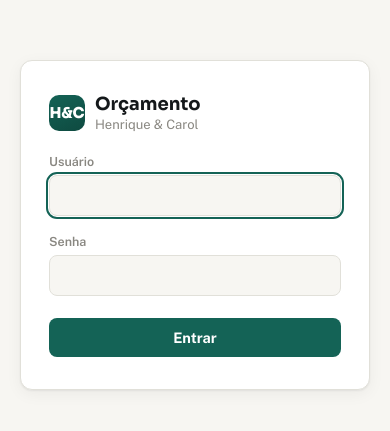
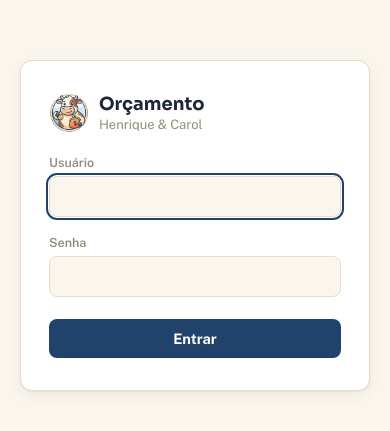
Before and after one commit to henriqrdr/cowhand, a website: page login.html in a window 390 px wide. Shown: the part 197-628 px from the top of the page. Drawn offline with nearby package versions, Linux system fonts and the light colour scheme.

Commit message:
Aplica identidade visual do logo cowhand (cores, ícone, favicon)
- assets/cowhand-logo.png: logo recortado com transparência real a partir do PNG
  original (círculo dourado, vaca, contorno navy), fonte da verdade copiada para
  public/logo.png a cada build.
- Paleta recalculada a partir das cores reais do logo (amostragem via k-means):
  --accent navy #21426b (era teal), --cat-1 dourado, --cat-2 laranja, fundo bege
  quente. Aplicada nos três blocos de tema (claro, escuro via media query, escuro
  via data-theme) em index.html e login.html.
- .brand-mark trocado do quadrado "H&C" para o logo de verdade (<img>), no app e na
  tela de login.
- <link rel="icon"> apontando pro logo em ambas as páginas.
- server.js: rota /logo.png sem autenticação (precisa aparecer na tela de login,
  que é anterior à sessão) — só essa exceção, o resto de public/ continua atrás do
  gate de sessão.

```diff
--- a/login.html
+++ b/login.html
@@ -4,36 +4,37 @@
 <meta charset="utf-8">
 <meta name="viewport" content="width=device-width, initial-scale=1">
 <title>Entrar — Orçamento Henrique &amp; Carol</title>
+<link rel="icon" type="image/png" href="/logo.png">
 <link rel="preconnect" href="https://fonts.googleapis.com">
 <link rel="preconnect" href="https://fonts.gstatic.com" crossorigin>
 <link href="https://fonts.googleapis.com/css2?family=Sora:wght@700;800&family=Public+Sans:wght@400;500;600;700&display=swap" rel="stylesheet">
 <style>
 :root {
   color-scheme: light;
-  --bg: #f7f6f2;
+  --bg: #faf6ee;
   --surface: #ffffff;
-  --text: #14181a;
-  --text-muted: #898781;
-  --line: #e1e0d9;
-  --accent: #146356;
-  --accent-strong: #0e4a40;
+  --text: #1c2836;
+  --text-muted: #948d7c;
+  --line: #e6dcc7;
+  --accent: #21426b;
+  --accent-strong: #152c47;
   --accent-ink: #ffffff;
   --critical: #c8373a;
   --critical-soft: #fbe9e9;
-  --shadow: 0 1px 2px rgba(20,24,26,0.06), 0 4px 16px rgba(20,24,26,0.05);
+  --shadow: 0 1px 2px rgba(28,24,12,0.06), 0 4px 16px rgba(28,24,12,0.05);
   --radius: 12px;
 }
 @media (prefers-color-scheme: dark) {
   :root {
     color-scheme: dark;
-    --bg: #0d0d0d;
-    --surface: #1a1a19;
-    --text: #f5f4f0;
-    --text-muted: #8f8d86;
-    --line: #2c2c2a;
-    --accent: #4fbfa8;
-    --accent-strong: #7fd9c4;
-    --accent-ink: #06201b;
+    --bg: #12151a;
+    --surface: #1b1f26;
+    --text: #f3efe4;
+    --text-muted: #938f82;
+    --line: #2e333c;
+    --accent: #6c9bce;
+    --accent-strong: #93bce3;
+    --accent-ink: #0b1622;
     --critical: #e6716f;
     --critical-soft: #2a1414;
     --shadow: 0 1px 2px rgba(0,0,0,0.3), 0 4px 20px rgba(0,0,0,0.35);
@@ -54,13 +55,7 @@ body {
   box-shadow: var(--shadow); padding: 32px 28px;
 }
 .brand { display: flex; align-items: center; gap: 10px; margin-bottom: 22px; }
-.brand-mark {
-  width: 36px; height: 36px; border-radius: 10px;
-  background: linear-gradient(155deg, var(--accent), var(--accent-strong));
-  display: flex; align-items: center; justify-content: center;
-  color: var(--accent-ink); font-weight: 800; font-size: 15px; flex: none;
-  font-family: "Sora", sans-serif;
-}
+.brand-mark { width: 40px; height: 40px; flex: none; display: block; }
 h1 { font-family: "Sora", sans-serif; font-size: 18px; margin: 0; }
 .sub { color: var(--text-muted); font-size: 13px; margin: 2px 0 0; }
 .field { display: flex; flex-direction: column; gap: 6px; margin-top: 18px; }
@@ -84,7 +79,7 @@ button:hover { background: var(--accent-strong); }
 </head>
 <body>
 <div class="card">
-  <div class="brand"><div class="brand-mark">H&amp;C</div><div><h1>Orçamento</h1><p class="sub">Henrique &amp; Carol</p></div></div>
+  <div class="brand"><img class="brand-mark" src="/logo.png" alt="" width="40" height="40"><div><h1>Orçamento</h1><p class="sub">Henrique &amp; Carol</p></div></div>
   <!--ERROR-->
   <form method="POST" action="/api/login">
     <div class="field"><label for="username">Usuário</label><input type="text" id="username" name="username" autocomplete="username" required autofocus></div>
--- a/server.js
+++ b/server.js
@@ -267,6 +267,10 @@ app.get('/login', (req, res) => {
   res.type('html').send(req.query.error ? LOGIN_HTML_ERROR : LOGIN_HTML.replace('<!--ERROR-->', ''));
 });
 
+// the login page needs the logo before the visitor has a session, so it can't go through
+// the general express.static(PUBLIC_DIR) below (that's gated by requireSession)
+app.get('/logo.png', (req, res) => res.sendFile(path.join(PUBLIC_DIR, 'logo.png')));
+
 app.post('/api/login', loginLimiter, (req, res) => {
   const { username, password } = req.body || {};
   if (isPlainString(username, 200) && isPlainString(password, 200) &&
```
Also changed, not shown: public/index.html (+48 -52 lines), README.md, assets/cowhand-logo.png (added), public/logo.png (added), 1 other file.
